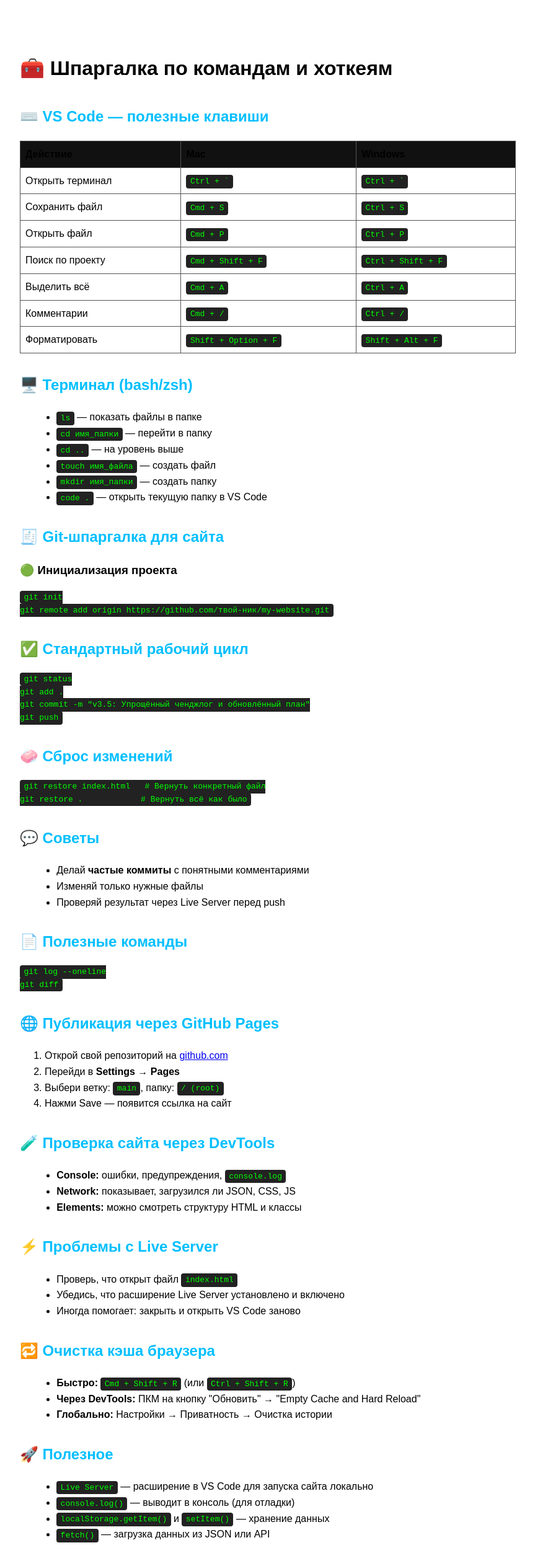
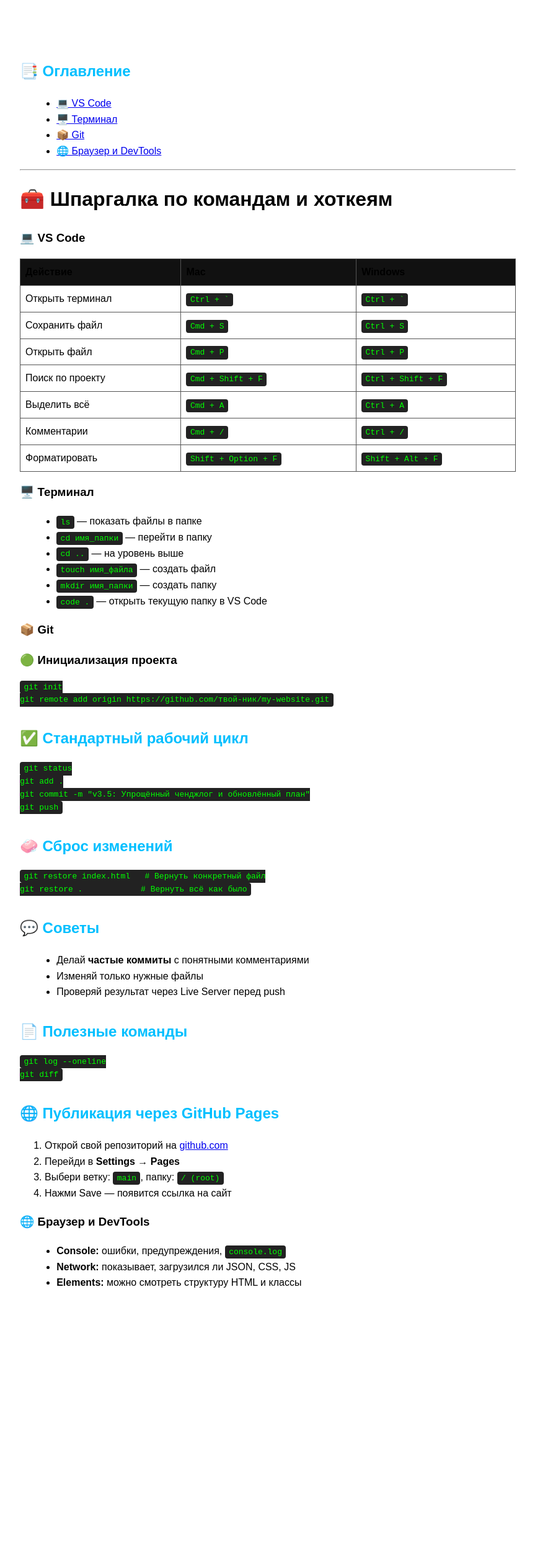
Before and after one commit to tordlin-test/my-website, a plain HTML site: page cheatsheet-tools.html in a window 1280 px wide. Shown: the whole page at 62% size, without its empty margins (208-1071 px from the left). After the commit the page ends 2162 px from the top, so only its background shows below. Drawn offline with Linux system fonts and the light colour scheme.

Commit message:
v4.1 оглавление в cheatsheet-tools.html

```diff
--- a/cheatsheet-tools.html
+++ b/cheatsheet-tools.html
@@ -49,9 +49,18 @@
 </head>
 
 <body>
+    <h2>📑 Оглавление</h2>
+    <ul>
+        <li><a href="#vscode">💻 VS Code</a></li>
+        <li><a href="#terminal">🖥️ Терминал</a></li>
+        <li><a href="#git">📦 Git</a></li>
+        <li><a href="#browser">🌐 Браузер и DevTools</a></li>
+    </ul>
+    <hr />
+
     <h1>🧰 Шпаргалка по командам и хоткеям</h1>
 
-    <h2>⌨️ VS Code — полезные клавиши</h2>
+    <h3 id="vscode">💻 VS Code</h3>
     <table>
         <tr>
             <th>Действие</th>
@@ -95,7 +104,7 @@
         </tr>
     </table>
 
-    <h2>🖥️ Терминал (bash/zsh)</h2>
+    <h3 id="terminal">🖥️ Терминал</h3>
     <ul>
         <li><code>ls</code> — показать файлы в папке</li>
         <li><code>cd имя_папки</code> — перейти в папку</li>
@@ -106,7 +115,7 @@
     </ul>
 
     <section>
-        <h2>🧾 Git-шпаргалка для сайта</h2>
+        <h3 id="git">📦 Git</h3>
 
         <h3>🟢 Инициализация проекта</h3>
         <pre><code>git init
@@ -142,35 +151,13 @@ git diff</code></pre>
         <li>Нажми Save — появится ссылка на сайт</li>
     </ol>
 
-    <h2>🧪 Проверка сайта через DevTools</h2>
+    <h3 id="browser">🌐 Браузер и DevTools</h3>
     <ul>
         <li><strong>Console:</strong> ошибки, предупреждения, <code>console.log</code></li>
         <li><strong>Network:</strong> показывает, загрузился ли JSON, CSS, JS</li>
         <li><strong>Elements:</strong> можно смотреть структуру HTML и классы</li>
     </ul>
 
-    <h2>⚡ Проблемы с Live Server</h2>
-    <ul>
-        <li>Проверь, что открыт файл <code>index.html</code></li>
-        <li>Убедись, что расширение Live Server установлено и включено</li>
-        <li>Иногда помогает: закрыть и открыть VS Code заново</li>
-    </ul>
-
-
-    <h2>🔁 Очистка кэша браузера</h2>
-    <ul>
-        <li><strong>Быстро:</strong> <code>Cmd + Shift + R</code> (или <code>Ctrl + Shift + R</code>)</li>
-        <li><strong>Через DevTools:</strong> ПКМ на кнопку "Обновить" → "Empty Cache and Hard Reload"</li>
-        <li><strong>Глобально:</strong> Настройки → Приватность → Очистка истории</li>
-    </ul>
-
-    <h2>🚀 Полезное</h2>
-    <ul>
-        <li><code>Live Server</code> — расширение в VS Code для запуска сайта локально</li>
-        <li><code>console.log()</code> — выводит в консоль (для отладки)</li>
-        <li><code>localStorage.getItem()</code> и <code>setItem()</code> — хранение данных</li>
-        <li><code>fetch()</code> — загрузка данных из JSON или API</li>
-    </ul>
 </body>
 
 </html>
```
